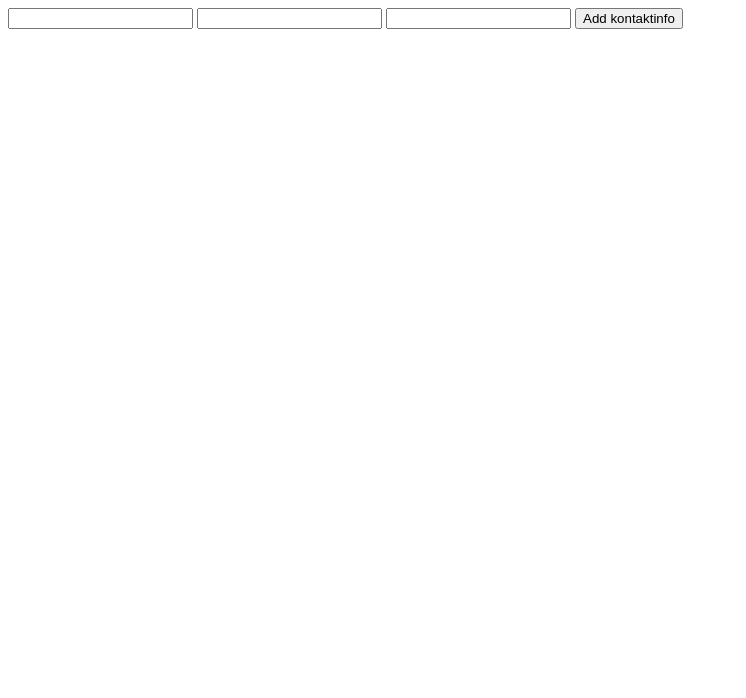
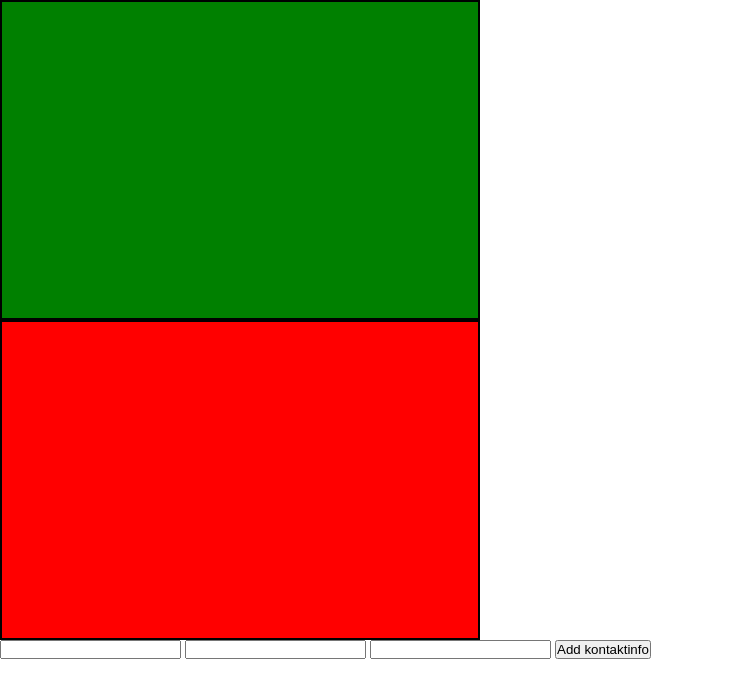
Before and after one commit to Rakibmedieinstitutet/gruppinl-mning, a plain HTML site: page index.html in a window 1280 px wide. Shown: the whole page, without its empty margins (0-746 px from the left). Drawn offline with Linux system fonts and the light colour scheme.

Commit message:
Gulp watch

```diff
--- a/gulpfile.js
+++ b/gulpfile.js
@@ -61,6 +61,7 @@ gulp.task("default", async function () {
 
 gulp.task("watch", async function () {
 
+   //
     gulp.watch(JS_PATH, gulp.series("scripts"))
     gulp.watch(CSS_PATH, gulp.series("styles"))
 })
--- a/index.html
+++ b/index.html
@@ -8,6 +8,7 @@
     <title>Document</title>
     <script src="app.js" defer></script>
 
+<link rel="stylesheet" href="public/dist/styles.css">
     <style>
         .bg-col{
             background: teal;
@@ -27,6 +28,12 @@
 <body>
 
 
+<div class="warning-success">
+
+</div>
+<div class="warning-failure">
+
+</div>
 
 
  <!--
--- a/public/dist/styles.css
+++ b/public/dist/styles.css
@@ -1 +1 @@
-*{margin:0;padding:0;box-sizing:border-box}header{background:#fff;display:flex;color:#000}
+*{margin:0;padding:0;box-sizing:border-box}header{background:#fff;display:flex;color:#000}.warning,.warning-failure,.warning-success{border:2px solid #000;height:20rem;width:30rem}.warning-success{background:green}.warning-failure{background:red}
--- a/public/scss/_header.scss
+++ b/public/scss/_header.scss
@@ -3,5 +3,8 @@ header{
     background:$back-col;
     display: flex;
 
+
+
+
     color: $font-col;
 }
--- a/public/scss/main.scss
+++ b/public/scss/main.scss
@@ -1,3 +1,19 @@
 @import "variable.scss";
 @import "reset.scss";
 @import "header.scss";
+
+.warning {
+    border:2px solid black;
+    height: 20rem;
+    width: 30rem;
+}
+
+
+.warning-success{
+@extend .warning;
+background: green;
+}
+.warning-failure{
+ @extend .warning;
+background: red;
+}
```
